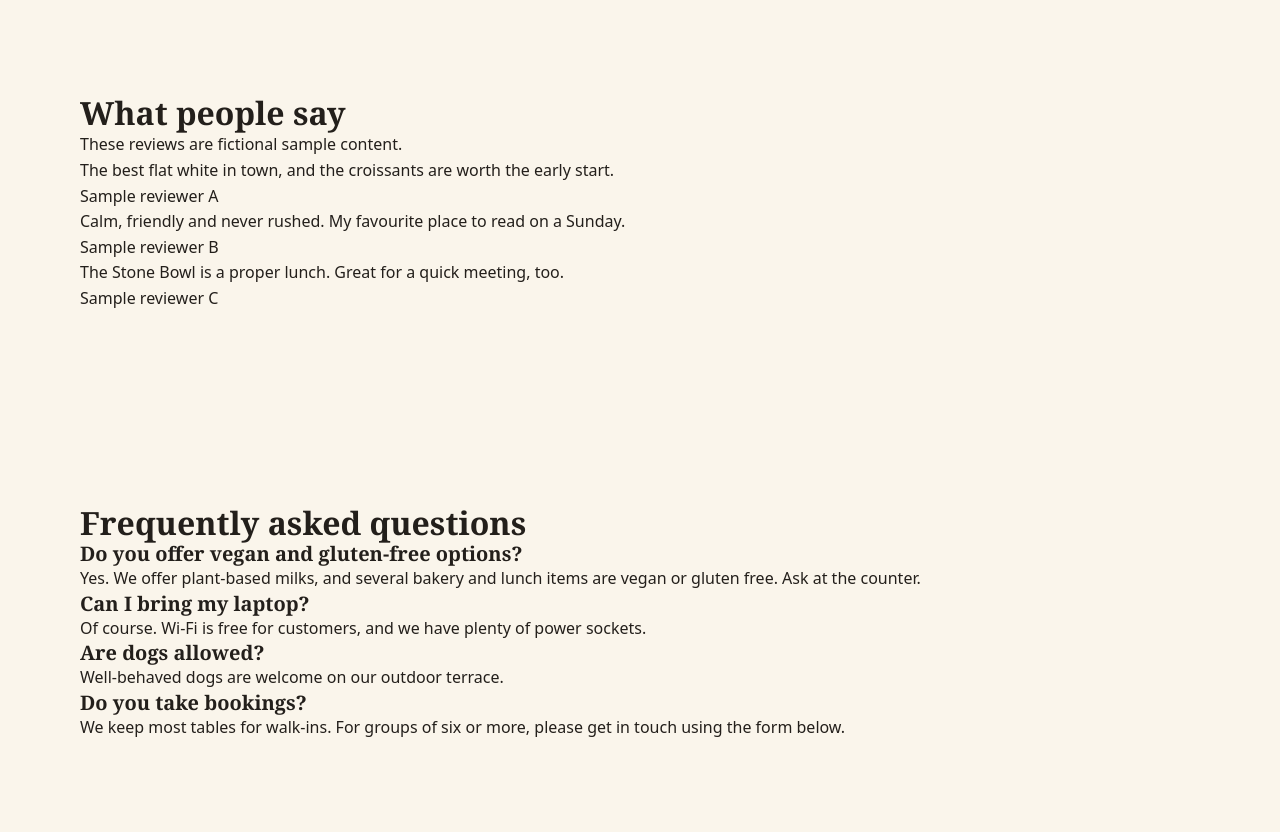
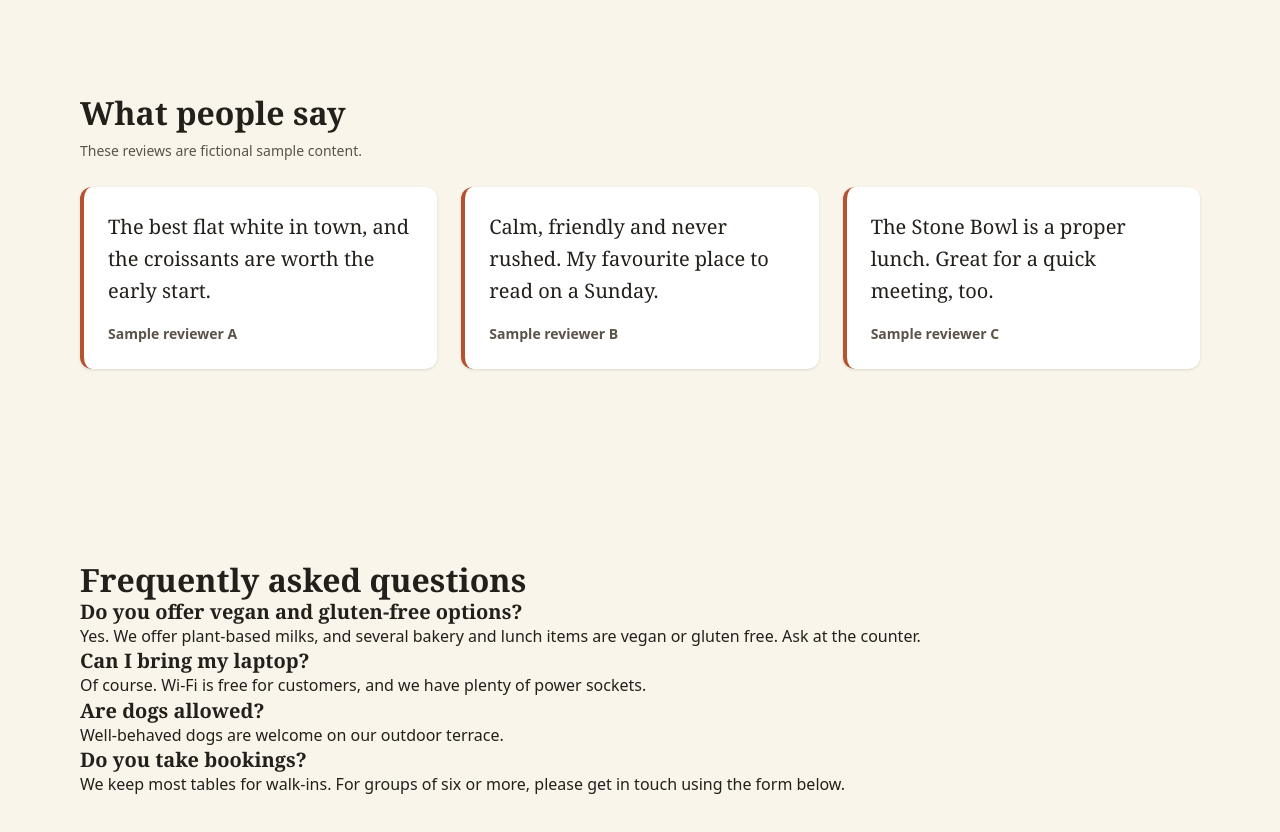
Before and after one commit to Mustypro137/cedar-and-stone-cafe, a plain HTML site: page index.html in a window 1280 px wide. Shown: the part 1920-2752 px from the top of the page. Drawn offline with Linux system fonts and the light colour scheme.

Commit message:
Milestone 7: customer reviews
Co-Authored-By: Claude Sonnet 5.5 <noreply@anthropic.com>

```diff
--- a/index.html
+++ b/index.html
@@ -122,9 +122,9 @@
 
     <section id="reviews" aria-labelledby="reviews-title">
       <h2 id="reviews-title">What people say</h2>
-      <p>These reviews are fictional sample content.</p>
+      <p class="section-note">These reviews are fictional sample content.</p>
 
-      <ul role="list">
+      <ul class="review-list" role="list">
         <li>
           <figure>
             <blockquote><p>The best flat white in town, and the croissants are worth the early start.</p></blockquote>
--- a/style.css
+++ b/style.css
@@ -434,3 +434,39 @@ main > .hero {
   font-weight: 700;
   color: var(--color-accent);
 }
+
+.section-note {
+  margin-top: var(--space-2);
+  font-size: var(--text-sm);
+  color: var(--color-ink-muted);
+}
+
+.review-list {
+  display: grid;
+  grid-template-columns: repeat(auto-fit, minmax(16rem, 1fr));
+  gap: var(--space-4);
+  margin-top: var(--space-4);
+}
+
+.review-list figure {
+  height: 100%;
+  margin: 0;
+  padding: var(--space-4);
+  border-left: 4px solid var(--color-accent);
+  border-radius: var(--radius-md);
+  background: var(--color-surface);
+  box-shadow: var(--shadow-sm);
+}
+
+.review-list blockquote {
+  margin: 0;
+  font-family: var(--font-heading);
+  font-size: var(--text-lg);
+}
+
+.review-list figcaption {
+  margin-top: var(--space-3);
+  font-size: var(--text-sm);
+  font-weight: 600;
+  color: var(--color-ink-muted);
+}
```
Also changed, not shown: 1 other file.
